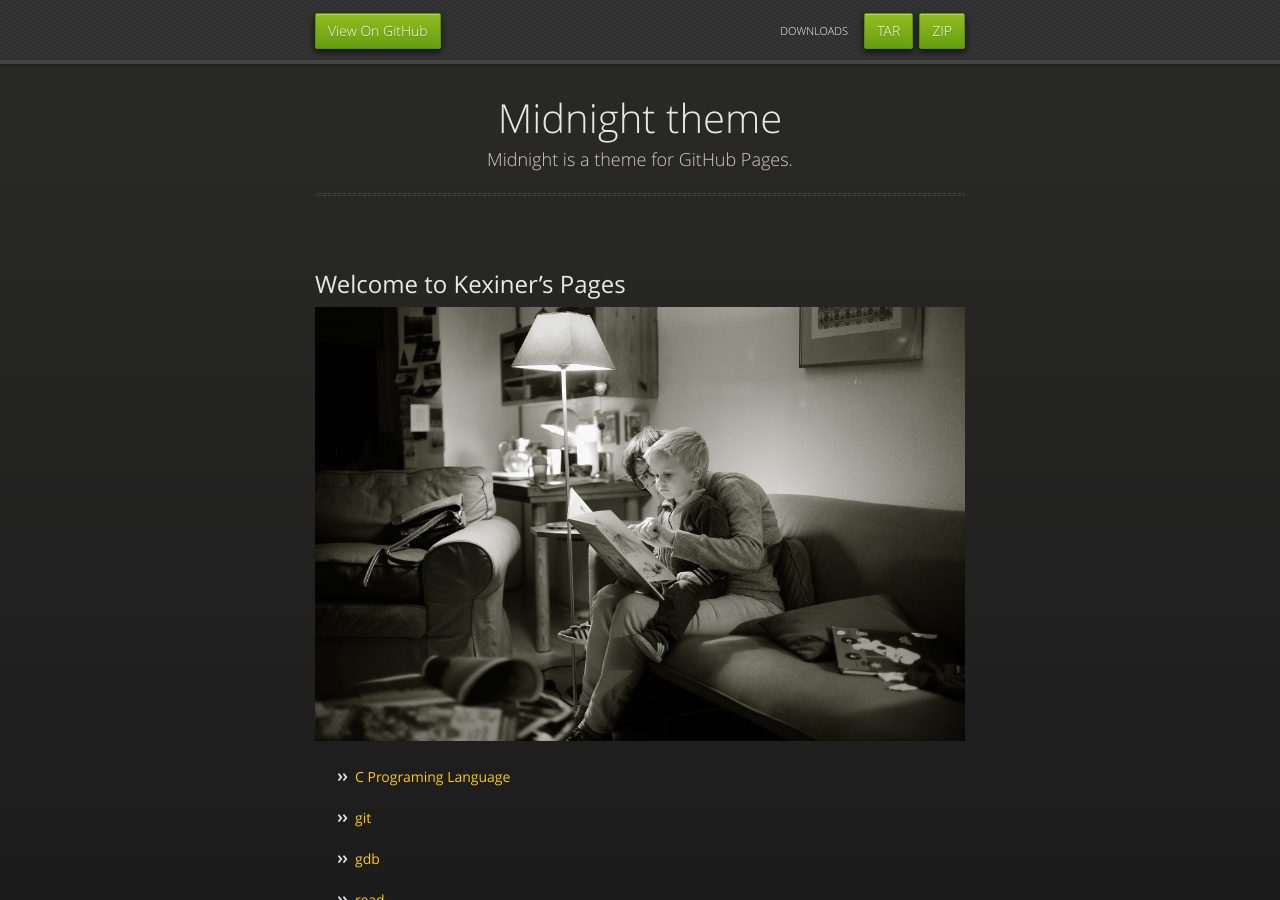
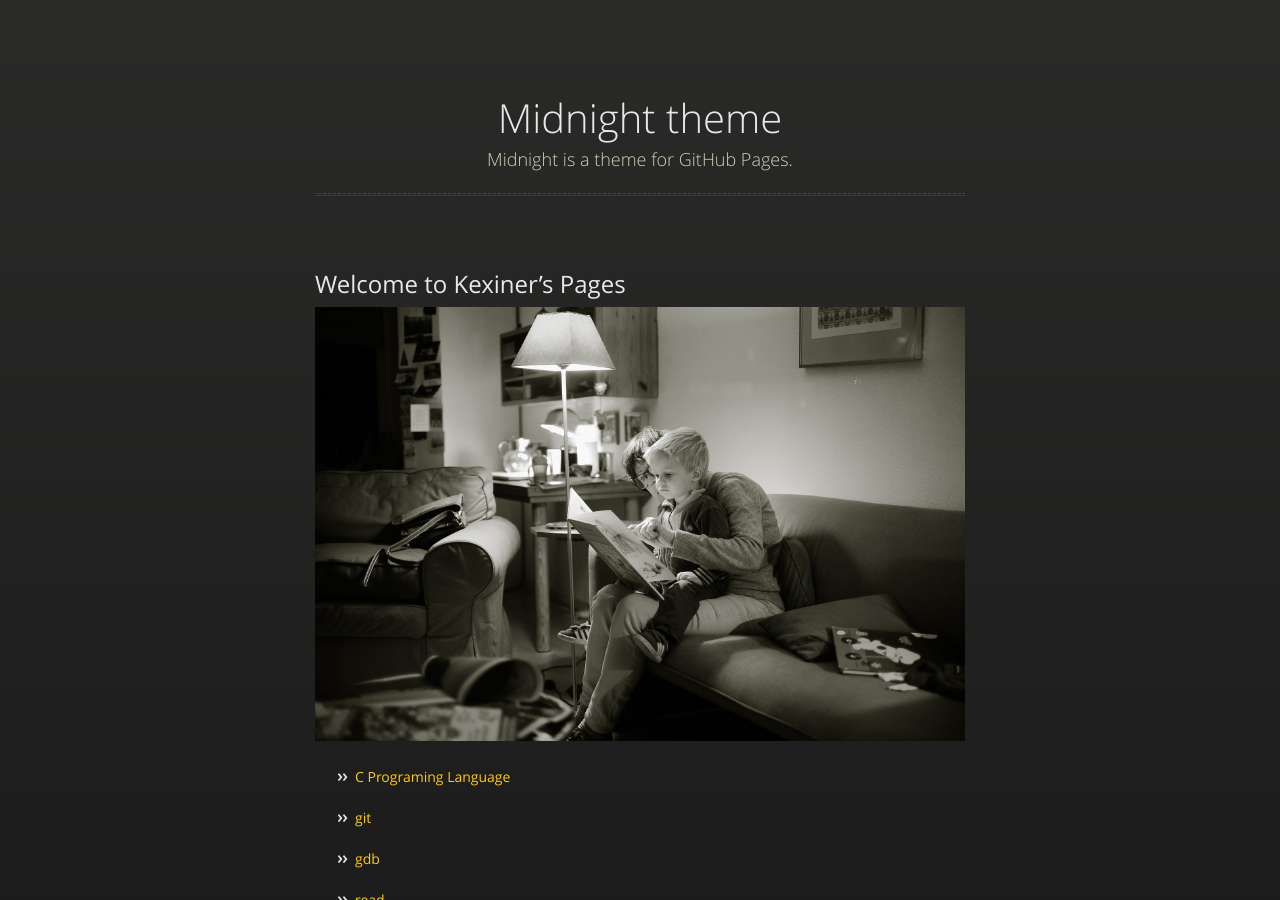
Before and after one commit to kexinerchen/kexinerchen.github.io, a Jekyll site: the page built from index.md, in a window 1280 px wide and 900 px high. Built offline with Jekyll 4.4.1, drawn with Linux system fonts in a browser that asks for light colours; our own code applies the rules of GitHub Pages for plain Markdown files.

Commit message:
Update default.html

```diff
--- a/_layouts/default.html
+++ b/_layouts/default.html
@@ -18,7 +18,7 @@
 
   </head>
   <body>
-      <div id="header">
+      <!-- <div id="header">
         <nav>
           <li class="fork"><a href="{{ site.github.repository_url }}">View On GitHub</a></li>
           {% if site.show_downloads %}
@@ -27,7 +27,7 @@
             <li class="title">DOWNLOADS</li>
           {% endif %}
         </nav>
-      </div><!-- end header -->
+      </div> --!>  <!-- end header -->
 
     <div class="wrapper">
 
```
